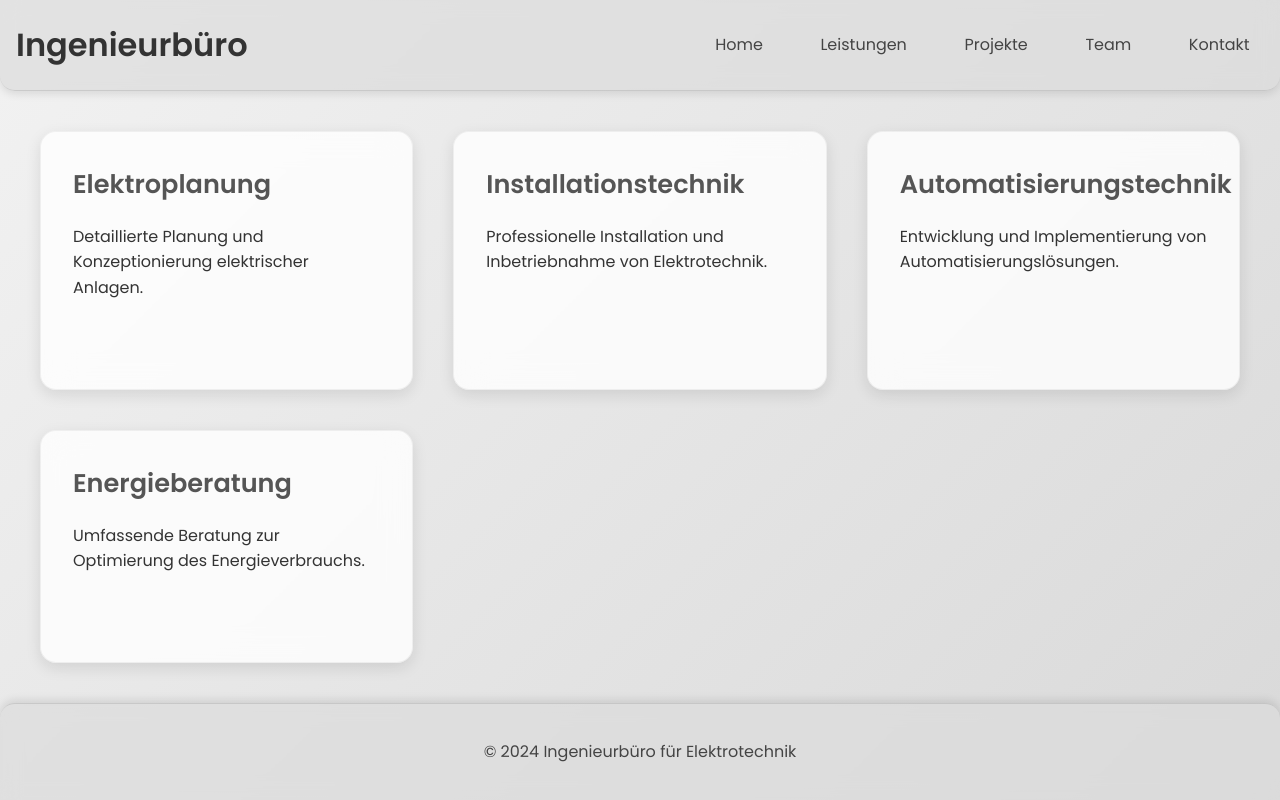
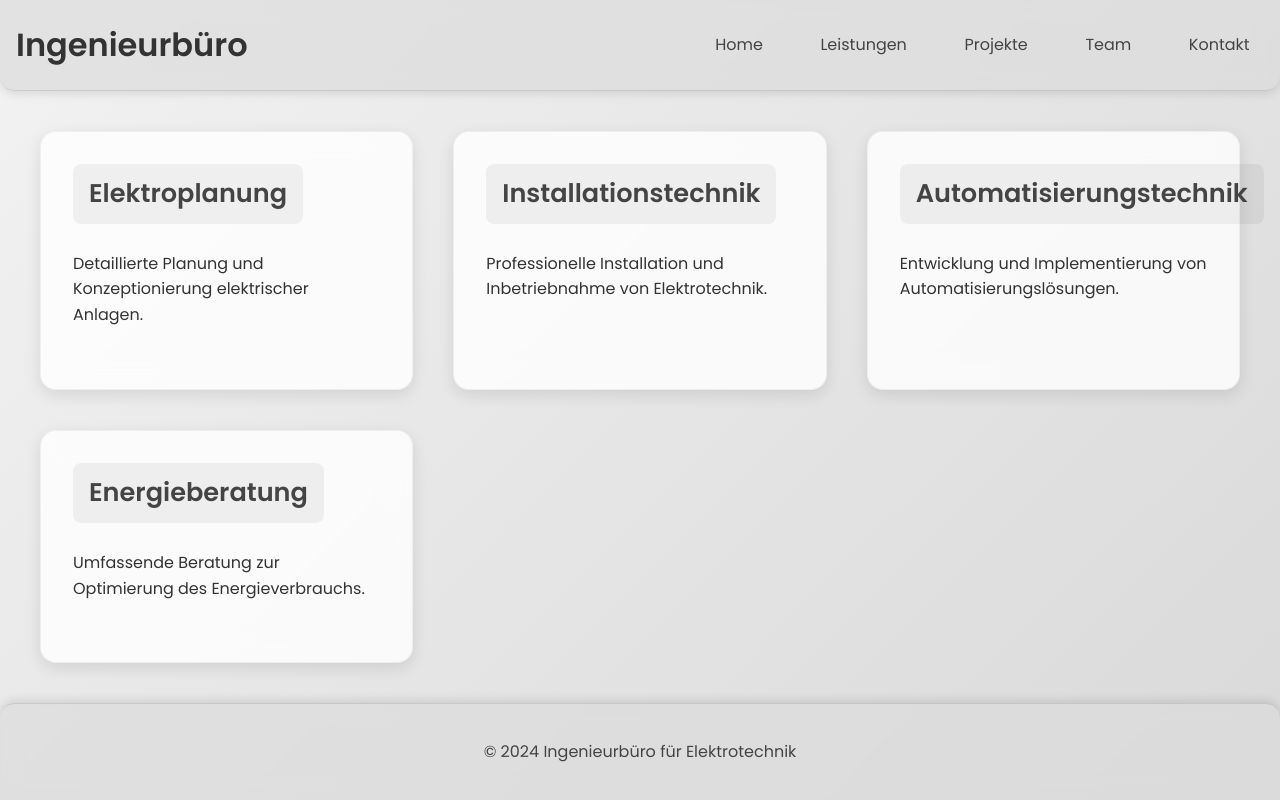
Before and after one commit to kamuzki/website1, a React (Vite) app: page /services in a window 1280 px wide. Built offline with nearby package versions, Linux system fonts and the light colour scheme; the HTML template or start-up script is replaced by a standard one.

Commit message:
Initial commit from your app

```diff
--- a/src/App.jsx
+++ b/src/App.jsx
@@ -5,6 +5,10 @@ import Services from './pages/Services';
 import Projects from './pages/Projects';
 import Team from './pages/Team';
 import Contact from './pages/Contact';
+import Elektroplanung from './pages/Elektroplanung';
+import Installationstechnik from './pages/Installationstechnik';
+import Automatisierungstechnik from './pages/Automatisierungstechnik';
+import Energieberatung from './pages/Energieberatung';
 
 function App() {
   return (
@@ -29,6 +33,10 @@ function App() {
           <Route path="/projects" element={<Projects />} />
           <Route path="/team" element={<Team />} />
           <Route path="/contact" element={<Contact />} />
+          <Route path="/services/elektroplanung" element={<Elektroplanung />} />
+          <Route path="/services/installationstechnik" element={<Installationstechnik />} />
+          <Route path="/services/automatisierungstechnik" element={<Automatisierungstechnik />} />
+          <Route path="/services/energieberatung" element={<Energieberatung />} />
         </Routes>
       </main>
 
--- a/src/index.css
+++ b/src/index.css
@@ -16,7 +16,7 @@ body {
 }
 
 .app-header {
-  background: rgba(220, 220, 220, 0.7); /* Grey Glassmorphism effect */
+  background: rgba(220, 220, 220, 0.7); /* Glassmorphism effect */
   backdrop-filter: blur(10px);
   -webkit-backdrop-filter: blur(10px); /* For Safari */
   color: #444; /* Dark grey text */
@@ -69,7 +69,7 @@ nav li a:hover {
 }
 
 .app-footer {
-  background: rgba(220, 220, 220, 0.7); /* Grey Glassmorphism effect */
+  background: rgba(220, 220, 220, 0.7); /* Glassmorphism effect */
   backdrop-filter: blur(10px);
   -webkit-backdrop-filter: blur(10px); /* For Safari */
   color: #444; /* Dark grey text */
@@ -123,11 +123,19 @@ nav li a:hover {
   padding: 0;
 }
 
-.services-list li {
-  margin-bottom: 0.9rem;
-  padding-left: 1.2rem;
-  border-left: 4px solid #666; /* Darker grey border */
-  line-height: 1.5;
+.service-link {
+    text-decoration: none;
+    color: #444;
+    padding: 0.6rem 1rem;
+    border-radius: 8px;
+    background-color: rgba(0, 0, 0, 0.05);
+    transition: background-color 0.3s ease;
+    display: inline-block;
+    margin-bottom: 0.5rem;
+}
+
+.service-link:hover{
+    background-color: rgba(0,0,0, 0.1);
 }
 
 /* Projects Page Styles */
@@ -161,3 +169,18 @@ nav li a:hover {
   margin-bottom: 0.9rem;
   line-height: 1.5;
 }
+
+.back-link {
+    display: inline-block;
+    margin-top: 1rem;
+    padding: 0.5rem 1rem;
+    background-color: rgba(0, 0, 0, 0.1);
+    color: #444;
+    text-decoration: none;
+    border-radius: 8px;
+    transition: background-color 0.3s ease;
+}
+
+.back-link:hover {
+    background-color: rgba(0, 0, 0, 0.2);
+}
--- /dev/null
+++ b/src/pages/Automatisierungstechnik.jsx
@@ -0,0 +1,15 @@
+import React from 'react';
+import { Link } from 'react-router-dom';
+
+function Automatisierungstechnik() {
+  return (
+    <div className="widget">
+      <h2>Automatisierungstechnik</h2>
+      <p>Entwicklung und Implementierung von Automatisierungslösungen.</p>
+      <p>Weitere Informationen zur Automatisierungstechnik...</p>
+        <Link to="/services" className="back-link">Zurück zu Leistungen</Link>
+    </div>
+  );
+}
+
+export default Automatisierungstechnik;
--- /dev/null
+++ b/src/pages/Elektroplanung.jsx
@@ -0,0 +1,15 @@
+import React from 'react';
+import { Link } from 'react-router-dom';
+
+function Elektroplanung() {
+  return (
+    <div className="widget">
+      <h2>Elektroplanung</h2>
+      <p>Detaillierte Planung und Konzeptionierung elektrischer Anlagen.</p>
+      <p>Weitere Informationen zur Elektroplanung...</p>
+        <Link to="/services" className="back-link">Zurück zu Leistungen</Link>
+    </div>
+  );
+}
+
+export default Elektroplanung;
--- /dev/null
+++ b/src/pages/Energieberatung.jsx
@@ -0,0 +1,15 @@
+import React from 'react';
+import { Link } from 'react-router-dom';
+
+function Energieberatung() {
+  return (
+    <div className="widget">
+      <h2>Energieberatung</h2>
+      <p>Umfassende Beratung zur Optimierung des Energieverbrauchs.</p>
+      <p>Weitere Informationen zur Energieberatung...</p>
+      <Link to="/services" className="back-link">Zurück zu Leistungen</Link>
+    </div>
+  );
+}
+
+export default Energieberatung;
--- /dev/null
+++ b/src/pages/Installationstechnik.jsx
@@ -0,0 +1,15 @@
+import React from 'react';
+import { Link } from 'react-router-dom';
+
+function Installationstechnik() {
+  return (
+    <div className="widget">
+      <h2>Installationstechnik</h2>
+      <p>Professionelle Installation und Inbetriebnahme von Elektrotechnik.</p>
+      <p>Weitere Informationen zur Installationstechnik...</p>
+        <Link to="/services" className="back-link">Zurück zu Leistungen</Link>
+    </div>
+  );
+}
+
+export default Installationstechnik;
--- a/src/pages/Services.jsx
+++ b/src/pages/Services.jsx
@@ -1,22 +1,31 @@
 import React from 'react';
+import { Link } from 'react-router-dom';
 
 function Services() {
   return (
     <>
       <div className="widget">
-        <h2>Elektroplanung</h2>
+        <h2>
+          <Link to="/services/elektroplanung" className="service-link">Elektroplanung</Link>
+        </h2>
         <p>Detaillierte Planung und Konzeptionierung elektrischer Anlagen.</p>
       </div>
       <div className="widget">
-        <h2>Installationstechnik</h2>
+        <h2>
+          <Link to="/services/installationstechnik" className="service-link">Installationstechnik</Link>
+        </h2>
         <p>Professionelle Installation und Inbetriebnahme von Elektrotechnik.</p>
       </div>
       <div className="widget">
-        <h2>Automatisierungstechnik</h2>
+        <h2>
+          <Link to="/services/automatisierungstechnik" className="service-link">Automatisierungstechnik</Link>
+        </h2>
         <p>Entwicklung und Implementierung von Automatisierungslösungen.</p>
       </div>
       <div className="widget">
-        <h2>Energieberatung</h2>
+        <h2>
+          <Link to="/services/energieberatung" className="service-link">Energieberatung</Link>
+        </h2>
         <p>Umfassende Beratung zur Optimierung des Energieverbrauchs.</p>
       </div>
     </>
```
